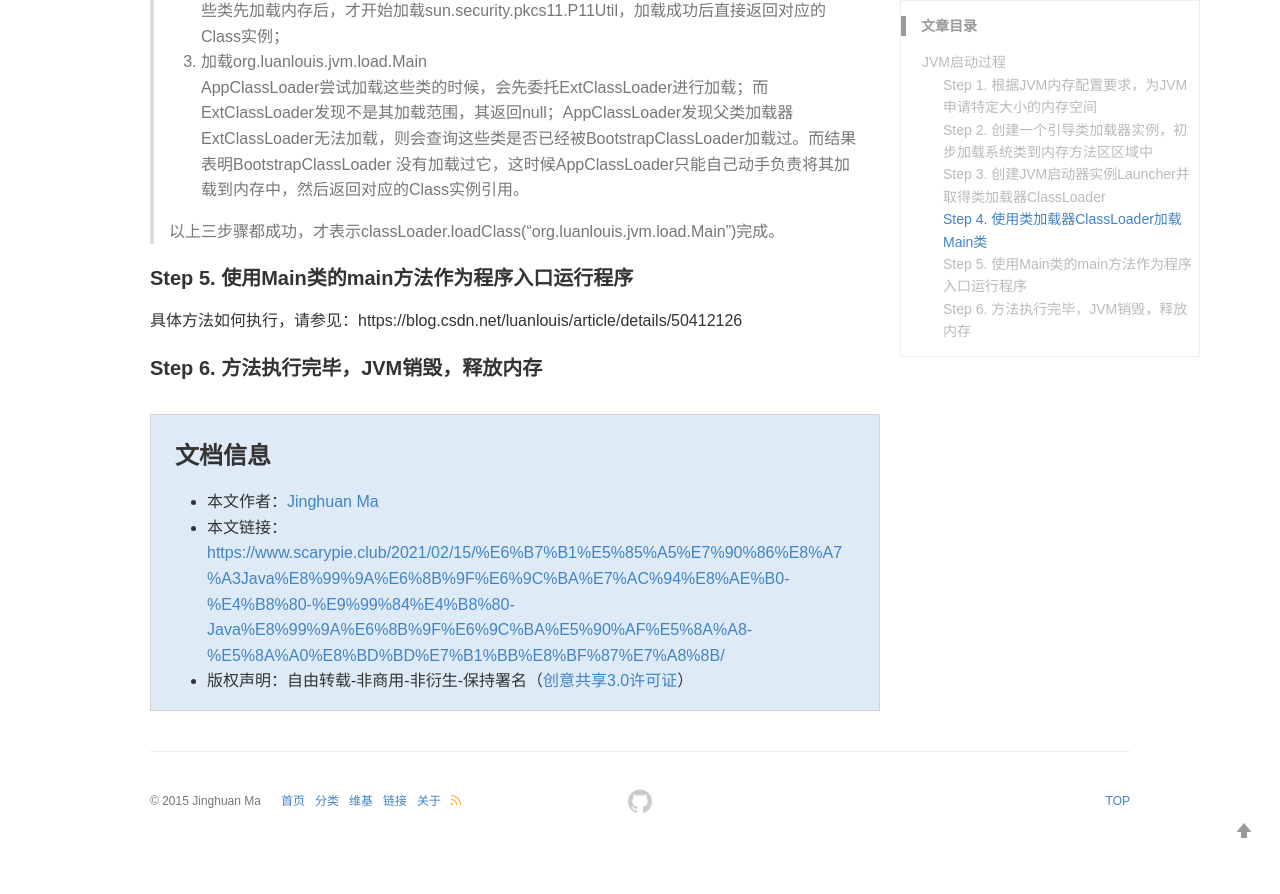
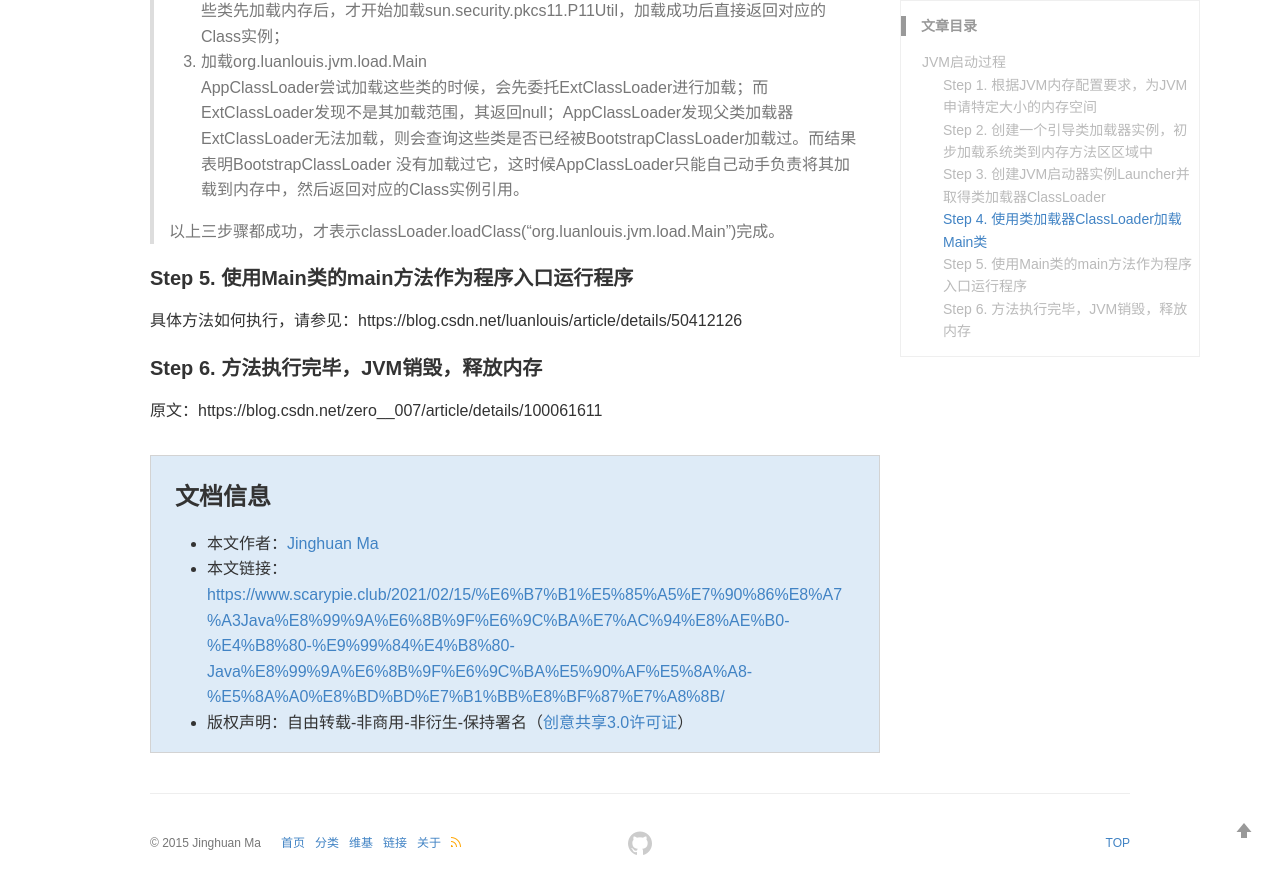
Before and after one commit to MazFactor/mzlongblog, a Jekyll site: the page built from _posts/2021-02-15-深入理解Java虚拟机笔记（一）（附一）-Java虚拟机启动、加载类过程.md, in a window 1280 px wide and 900 px high, scrolled down 3950 px. Shown: the top 894 px of the window. Built offline with Jekyll 4.4.1, drawn with Linux system fonts in a browser that asks for light colours; comment, search, counter and statistics services are not loaded; before the commit the page ends 4808 px from its top, so only the background shows below that; some of the changed text lies outside the part shown.

Commit message:
原文地址添加

```diff
--- a/_posts/2021-02-15-深入理解Java虚拟机笔记（一）（附一）-Java虚拟机启动、加载类过程.md
+++ b/_posts/2021-02-15-深入理解Java虚拟机笔记（一）（附一）-Java虚拟机启动、加载类过程.md
@@ -29,6 +29,7 @@ public class Main{
 > 4. 使用上述获取的ClassLoader实例加载我们定义的 org.luanlouis.jvm.load.Main类；
 > 5. 加载完成时候JVM会执行Main类的main方法入口，执行Main类的main方法；
 > 6. 结束，java程序运行结束，JVM销毁。
+
 #### Step 1. 根据JVM内存配置要求，为JVM申请特定大小的内存空间
 JVM启动时，按功能划分，其内存应该由以下几部分组成：
 <img style="display: block; margin: 0 auto; margin-top:10px;" src="/images/blog/深入理解Java虚拟机/Java虚拟机启动、加载类过程/JVM启动过程及类加载分析.jpg" alt="" />
@@ -105,3 +106,5 @@ AppClassLoader尝试加载这些类的时候，会先委托ExtClassLoader进行
 具体方法如何执行，请参见：https://blog.csdn.net/luanlouis/article/details/50412126
 
 #### Step 6. 方法执行完毕，JVM销毁，释放内存
+
+原文：https://blog.csdn.net/zero__007/article/details/100061611
```
